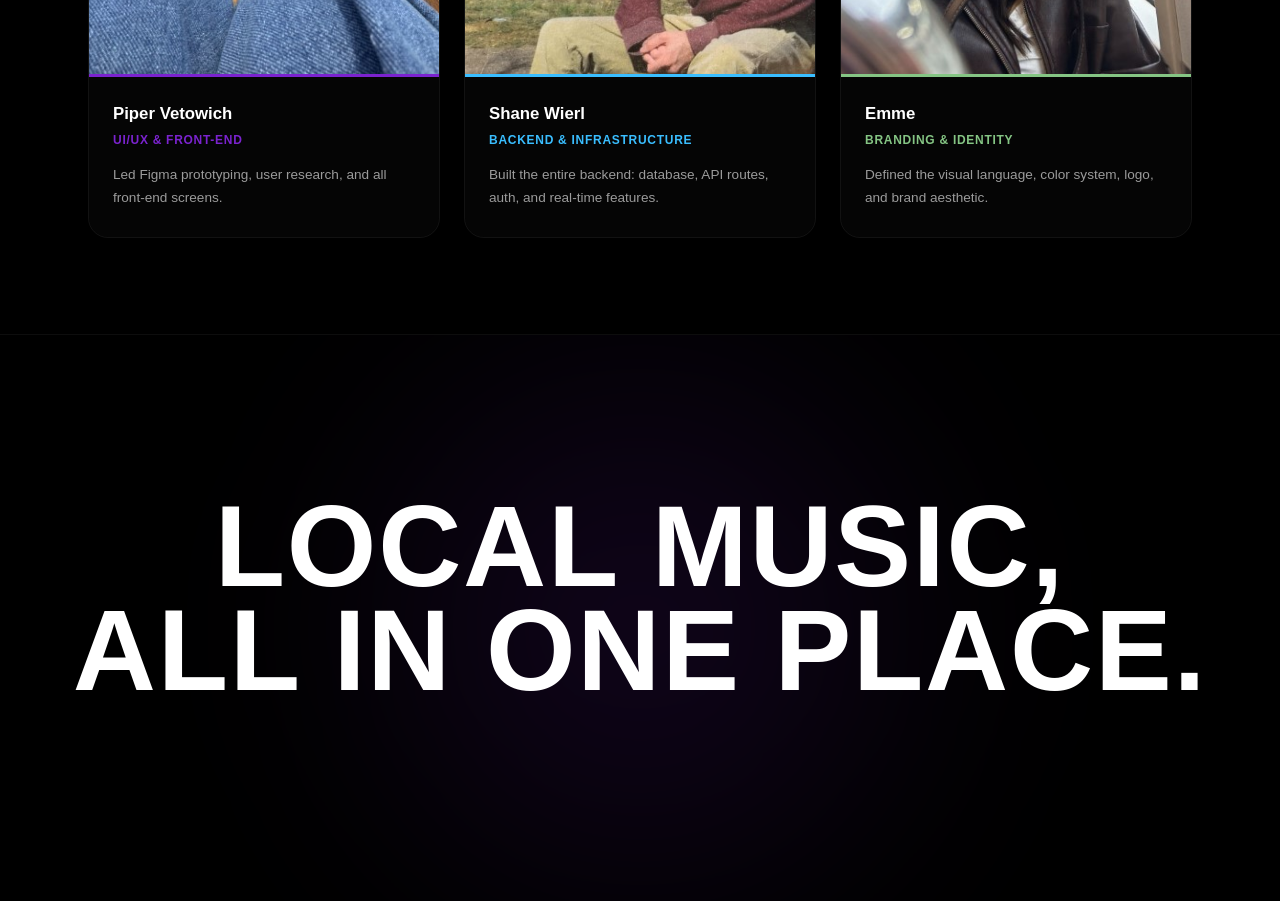
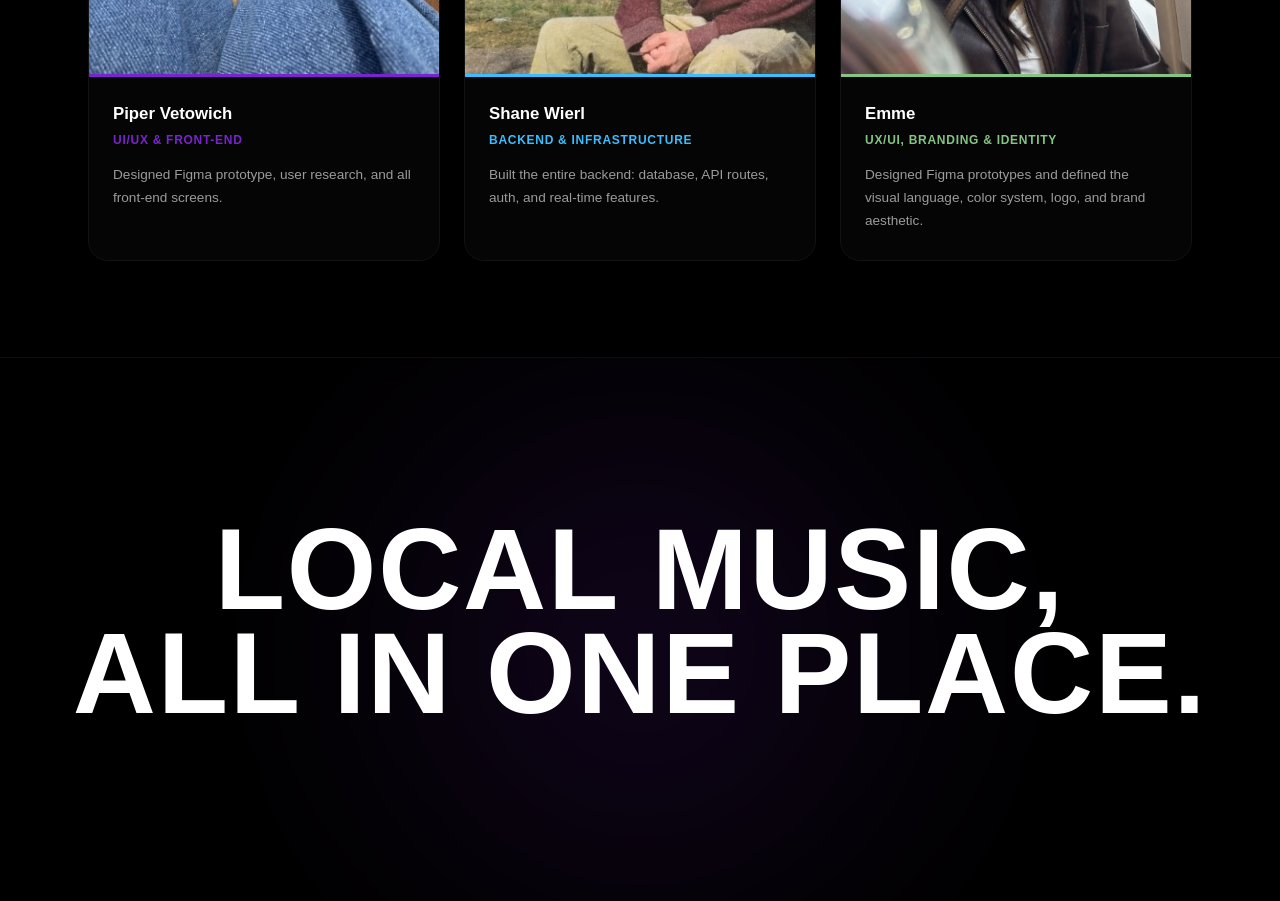
Before and after one commit to Pipervetowich/Band-Width-Website, a React (Vite) app in the folder band-width-website/: page / in a window 1280 px wide. Shown: the part 3060-3961 px from the top of the page. Built offline with nearby package versions, Linux system fonts and the light colour scheme.

Commit message:
Update Home.tsx

```diff
--- a/band-width-website/src/pages/Home.tsx
+++ b/band-width-website/src/pages/Home.tsx
@@ -35,7 +35,7 @@ const team = [
     color: "#7B23CF",
     gradient: "linear-gradient(160deg, #1a0a2e 0%, #2d1050 100%)",
     accent: "#7B23CF",
-    bio: "Led Figma prototyping, user research, and all front-end screens.",
+    bio: "Designed Figma prototype, user research, and all front-end screens.",
     photo: "/Piper.jpg",
   },
   {
@@ -49,11 +49,11 @@ const team = [
   },
   {
     name: "Emme",
-    role: "Branding & Identity",
+    role: "UX/UI, Branding & Identity",
     color: "#85C584",
     gradient: "linear-gradient(160deg, #0a1a0e 0%, #122614 100%)",
     accent: "#85C584",
-    bio: "Defined the visual language, color system, logo, and brand aesthetic.",
+    bio: "Designed Figma prototypes and defined the visual language, color system, logo, and brand aesthetic.",
     photo: "/Emme.jpg",
   },
 ];
```
